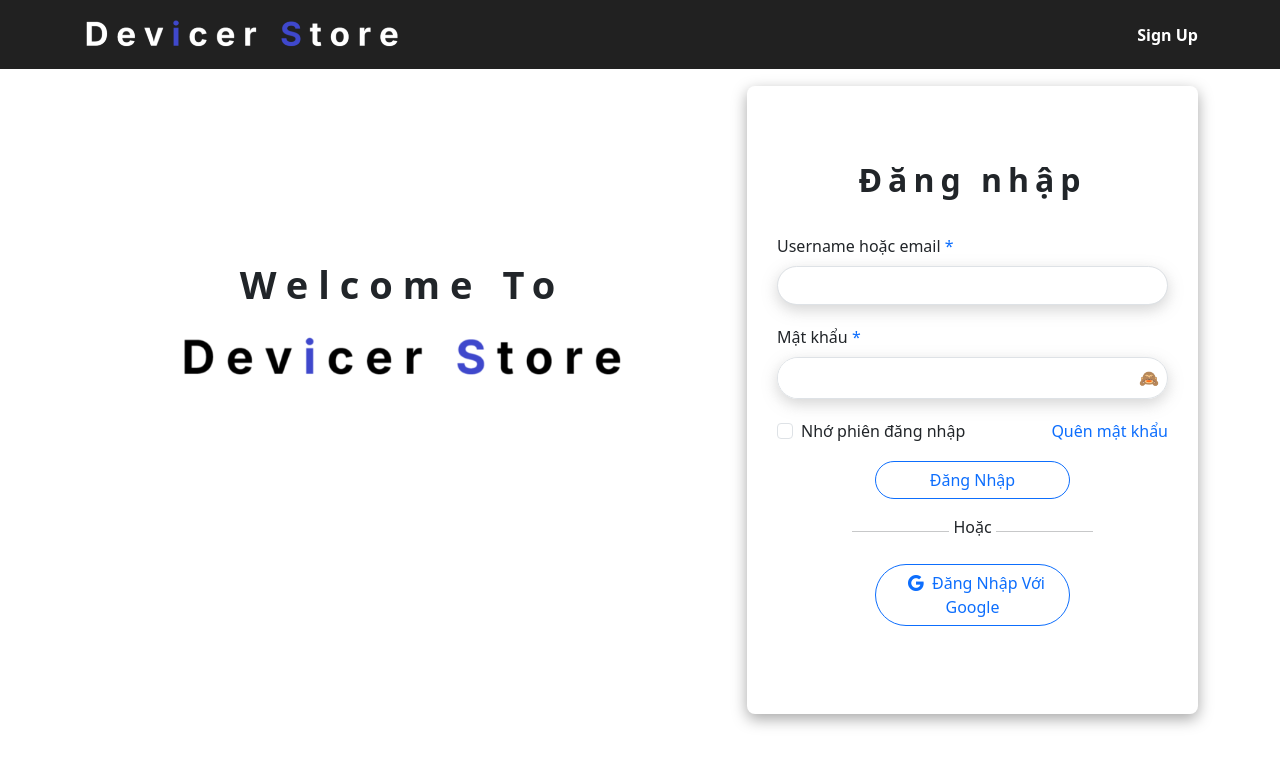
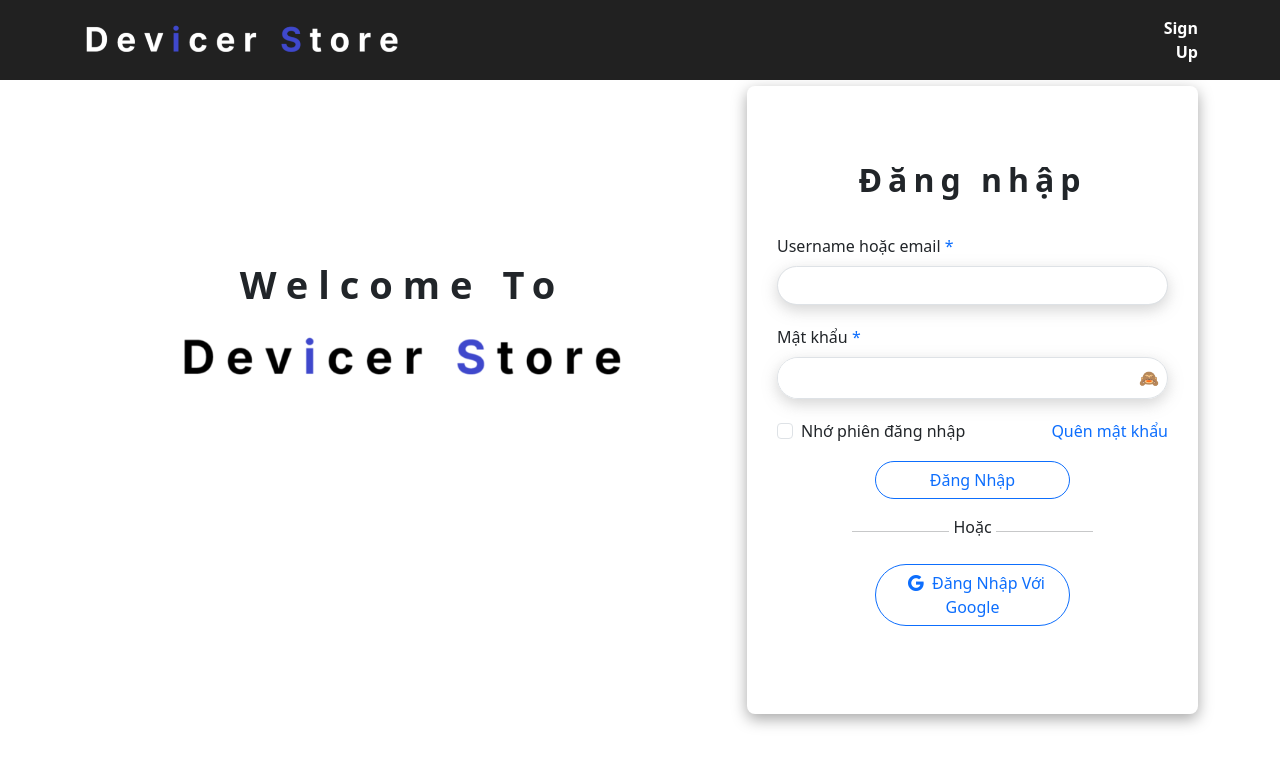
Before and after one commit to leminhbao308/software_architecture_and_design_ui, a React (Vite) app: page /login in a window 1280 px wide. Shown: the top 766 px of the page. Built offline with nearby package versions, Linux system fonts and the light colour scheme.

Commit message:
feat(header): add user dropdown & improve header styling

```diff
--- a/src/components/layouts/header.tsx
+++ b/src/components/layouts/header.tsx
@@ -1,20 +1,14 @@
-import { Link, useLocation, useNavigate } from "react-router-dom";
+import { Link, useLocation } from "react-router-dom";
 import Logo from "../../assets/devicer-white.png";
-import AssetsConstant from "../../consts/AssetsConstant"; // Import AssetsConstant
 import PathConst from "../../consts/PathConst";
-import { isAuthenticated, logout } from "../../services/auth/AuthService";
+import { isAuthenticated } from "../../services/auth/AuthService";
 import CategoryBtn from "../category/CategoryComponent";
 import SearchInput from "../SearchInput";
 import CartComponent from "../cart/CartComponent";
+import UserMenu from "../user/UserMenu"; // ✅ Import new UserMenu component
 
 const Header = () => {
   const location = useLocation();
-  const navigate = useNavigate();
-
-  const handleLogout = () => {
-    logout();
-    navigate(PathConst.LOGIN, { replace: true });
-  };
 
   return (
     <header className="header">
@@ -35,25 +29,18 @@ const Header = () => {
           </>
         )}
 
-        {/* User Icon & Dropdown - Tái sử dụng category-container */}
-        <div className="category-container">
-          {isAuthenticated() ? (
-            <>
-              <div className="category-btn">
-                <img src={AssetsConstant.USER_ICON} alt="User Icon" className="category-btn-img user-icon" />
-                <p className="category-btn-title">Tài khoản</p>
-              </div>
-              <ul className="categories">
-                <li className="category">User Info</li>
-                <li className="category" onClick={handleLogout}>Log Out</li>
-              </ul>
-            </>
-          ) : location.pathname === PathConst.LOGIN ? (
-            <Link to={PathConst.SIGNUP} className="auth-link" >Sign Up</Link>
-          ) : (
-            <Link to={PathConst.LOGIN} className="auth-link" >Log In</Link>
-          )}
-        </div>
+        {/* Use UserMenu Component for authenticated users */}
+        {isAuthenticated() ? (
+          <UserMenu />
+        ) : (
+          <div className="header-action">
+            {location.pathname === PathConst.LOGIN ? (
+              <Link to={PathConst.SIGNUP} className="auth-link">Sign Up</Link>
+            ) : (
+              <Link to={PathConst.LOGIN} className="auth-link">Log In</Link>
+            )}
+          </div>
+        )}
       </div>
     </header>
   );
--- /dev/null
+++ b/src/components/user/UserMenu.tsx
@@ -0,0 +1,44 @@
+import { useState, useCallback } from "react";
+import { useNavigate } from "react-router-dom";
+import AssetsConstant from "../../consts/AssetsConstant";
+import PathConst from "../../consts/PathConst";
+import { logout } from "../../services/auth/AuthService";
+
+const UserMenu = () => {
+  const navigate = useNavigate();
+  const [showUserMenu, setShowUserMenu] = useState(false);
+
+  const handleLogout = useCallback(() => {
+    logout();
+    navigate(PathConst.LOGIN, { replace: true });
+  }, [navigate]);
+
+  return (
+    <div
+      className="category-container user-menu"
+      onMouseEnter={() => setShowUserMenu(true)}
+      onMouseLeave={() => setShowUserMenu(false)}
+      role="menu"
+      aria-label="User menu"
+    >
+      <div className="category-btn">
+        <img
+          src={AssetsConstant.USER_ICON}
+          alt="User Icon"
+          className="category-btn-img user-icon"
+        />
+        <p className="category-btn-title">Tài khoản</p>
+      </div>
+
+      {/* Dropdown menu */}
+      {showUserMenu && (
+        <ul className="categories">
+          <li className="category">User Info</li>
+          <li className="category" onClick={handleLogout}>Log Out</li>
+        </ul>
+      )}
+    </div>
+  );
+};
+
+export default UserMenu;
```
